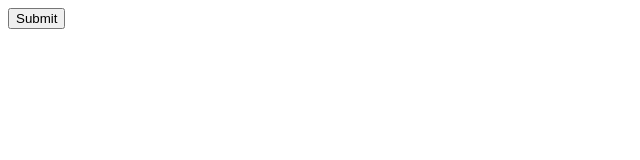
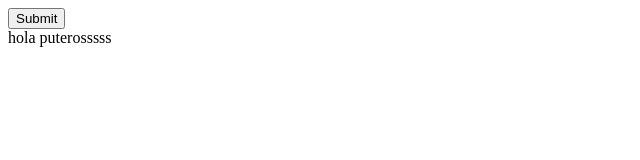
Before and after one commit to JaloDO/DWEC, a plain HTML site: page proyecto1/Ejercicio0.html in a window 1280 px wide. Shown: the whole page, without its empty margins (0-640 px from the left). Drawn offline with Linux system fonts and the light colour scheme.

Commit message:
second try

```diff
--- a/proyecto1/Ejercicio0.html
+++ b/proyecto1/Ejercicio0.html
@@ -18,6 +18,6 @@
 
 			</form>
 		</div>
-
+		<script>document.write("hola puterosssss")</script>
 	</body>
 </html>
```
